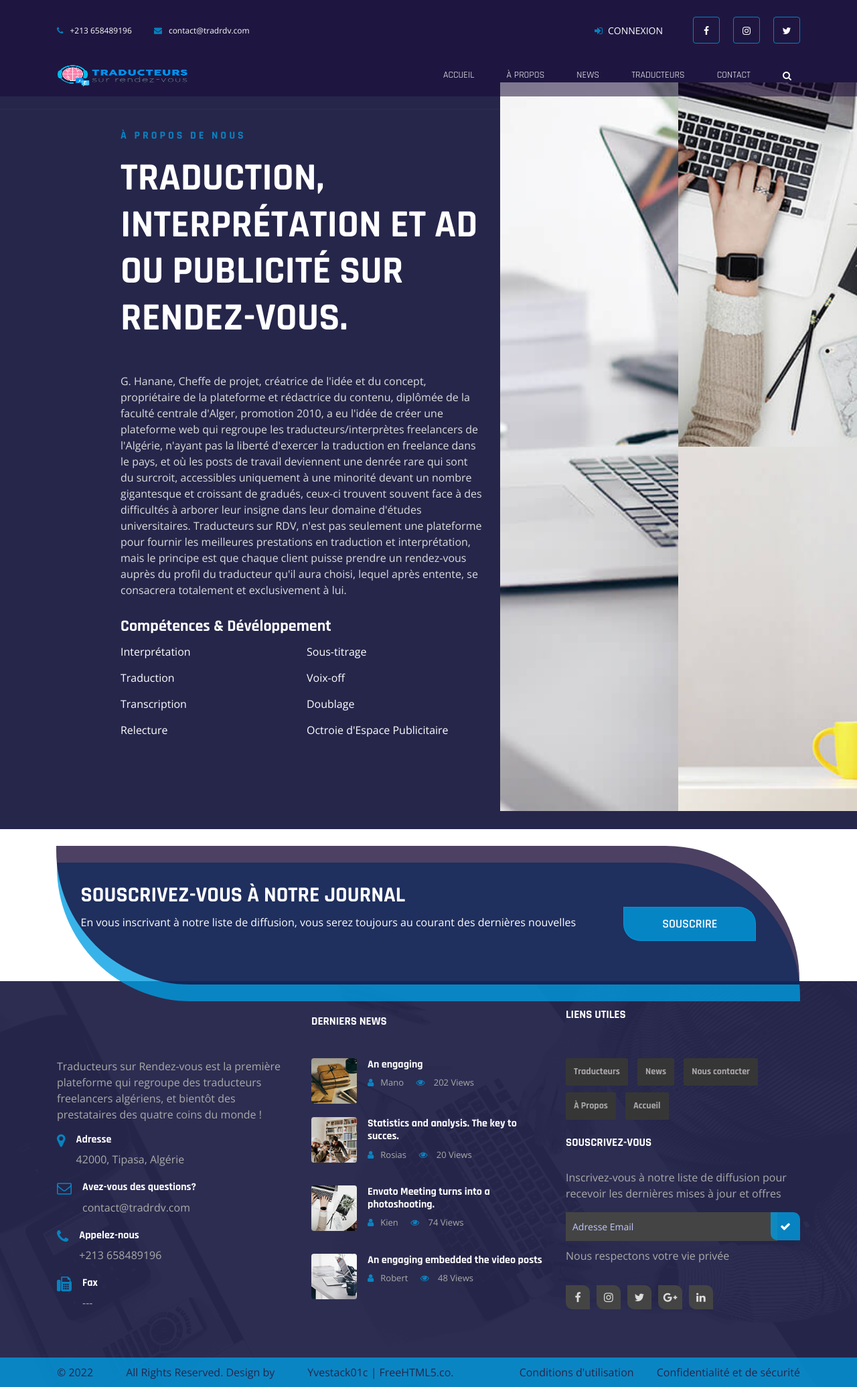
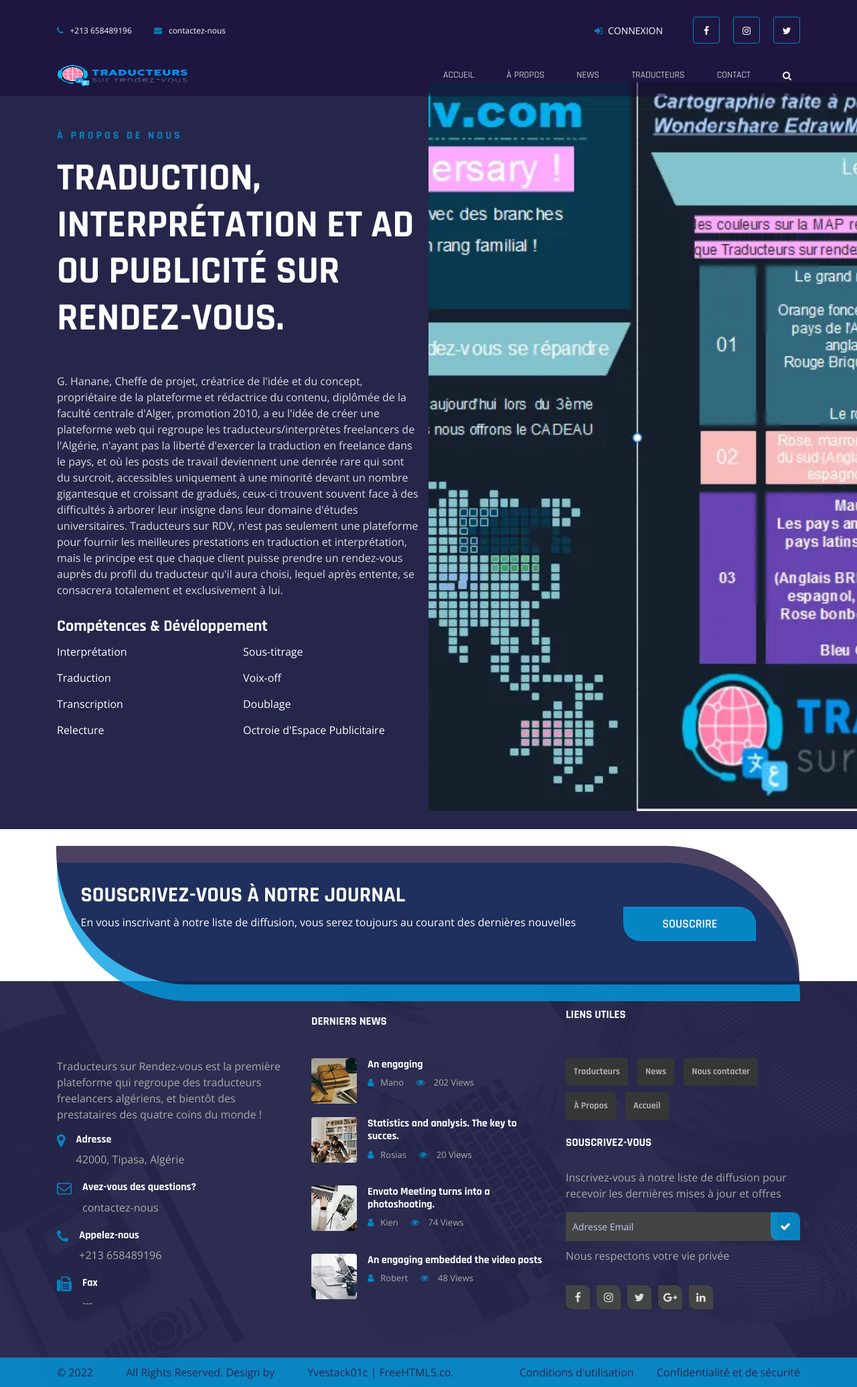
Before and after one commit to yve01stack/Tradrdv, a Flask app: page /about_us in a window 1280 px wide. Shown: the whole page at 67% size. Run offline with Flask 2, Linux system fonts and the light colour scheme; some libraries are stand-ins or nearby versions.

Commit message:
solve some bug

```diff
--- a/app/models.py
+++ b/app/models.py
@@ -326,6 +326,7 @@ class Dashbord(db.Model):
     revenu_work = db.Column(db.Integer, nullable=False, default=0)
     freelance_part = db.Column(db.Integer, nullable=False, default=0)
     donation_save = db.Column(db.Integer, nullable=False, default=0)
+    impot_save = db.Column(db.Integer, nullable=False, default=0)
     revenu_total = db.Column(db.Integer, nullable=False, default=0)
     accueil_view = db.Column(db.Integer, nullable=False, default=0)
     traducteur_view = db.Column(db.Integer, nullable=False, default=0)
@@ -346,6 +347,7 @@ class Dashbord(db.Model):
             last_month.revenu_work = self.revenu_work
             last_month.freelance_part = self.freelance_part
             last_month.donation_save = self.donation_save
+            last_month.impot_save = self.impot_save
             last_month.revenu_total = self.revenu_total
             last_month.accueil_view = self.accueil_view
             last_month.traducteur_view = self.traducteur_view
@@ -358,6 +360,7 @@ class Dashbord(db.Model):
             self.revenu_work = 0
             self.freelance_part = 0
             self.donation_save = 0
+            self.impot_save = 0
             self.revenu_total = 0
             self.accueil_view = 0
             self.traducteur_view = 0
@@ -372,6 +375,7 @@ class Dashbord(db.Model):
         self.revenu_work += revenu_work*eq_da
         self.freelance_part += freelance_part*eq_da
         self.donation_save = round(((self.revenu_abon + self.revenu_test + self.revenu_work)*app.config['DONATION_PART'])/100, 2)
+        self.impot_save = round(((self.revenu_abon + self.revenu_test + self.revenu_work)*app.config['IMPOT_PART'])/100, 2)
         self.revenu_total = self.revenu_abon + self.revenu_test + self.revenu_work
         self.accueil_view += accueil_view
         self.traducteur_view += traducteur_view
--- a/app/templates/about.html
+++ b/app/templates/about.html
@@ -74,7 +74,7 @@
     <section class="trust">
         <div class="container mt-5">
             <div class="row">
-                <div class="offset-xl-1 col-xl-6" data-aos="fade-right" data-aos-delay="200" data-aos-duration="800">
+                <div class="ffset-xl-1 col-xl-6" data-aos="fade-right" data-aos-delay="200" data-aos-duration="800">
                     <div class="title">
                         <h6 class="title-primary">à propos de Nous</h6>
                         <h1>Traduction, Interprétation et ad ou publicité sur rendez-vous.</h1>
@@ -100,23 +100,23 @@
                         <li>Octroie d'Espace Publicitaire</li>
                     </ul>
                 </div>
-                <div class="col-xl-5 gallery mt-5">
+                <div class="col-xl-6 gallery mt-5">
                     <div class="row no-gutters h-100" id="lightgallery">
-                        <a href="{{ url_for('static', filename='assets/images/dev/gallery1.jpg')}}" class="w-50 h-100 gal-img" data-aos="fade-up"
+                        <a href="{{ url_for('static', filename='assets/images/dev/gallery_0.webp')}}" class="w-100 h-100 gal-img" data-aos="fade-up"
                             data-aos-delay="200" data-aos-duration="400">
-                            <img class="img-fluid" src="{{ url_for('static', filename='assets/images/dev/gallery1.jpg')}}" alt="Gallery Image">
+                            <img class="img-fluid" src="{{ url_for('static', filename='assets/images/dev/gallery_0.webp')}}" alt="Gallery Image">
                             <i class="fa fa-caret-right"></i>
                         </a>
-                        <a href="{{ url_for('static', filename='assets/images/dev/gallery2.jpg')}}" class="w-50 h-50 gal-img" data-aos="fade-up"
+                        <!-- <a href="{{ url_for('static', filename='assets/images/dev/gallery_2.webp')}}" class="w-50 h-100 gal-img" data-aos="fade-up"
                             data-aos-delay="400" data-aos-duration="600">
-                            <img class="img-fluid" src="{{ url_for('static', filename='assets/images/dev/gallery2.jpg')}}" alt="Gallery Image">
+                            <img class="img-fluid" src="{{ url_for('static', filename='assets/images/dev/gallery_2.webp')}}" alt="Gallery Image">
                             <i class="fa fa-caret-right"></i>
-                        </a>
-                        <a href="{{ url_for('static', filename='assets/images/dev/gallery3.jpg')}}" class="w-50 h-50 gal-img gal-img3" data-aos="fade-up"
+                        </a> -->
+                        <!-- <a href="{{ url_for('static', filename='assets/images/dev/gallery3.jpg')}}" class="w-50 h-50 gal-img gal-img3" data-aos="fade-up"
                             data-aos-delay="0" data-aos-duration="600">
                             <img class="img-fluid" src="{{ url_for('static', filename='assets/images/dev/gallery3.jpg')}}" alt="Gallery Image">
                             <i class="fa fa-caret-right"></i>
-                        </a>
+                        </a> -->
                     </div>
                 </div>
             </div>
--- a/app/templates/accueil.html
+++ b/app/templates/accueil.html
@@ -44,6 +44,7 @@
                                         <span class="fa fa-star" {% if traducteur.test_score>= 5 %} style="color: orange;" {% endif %}></span>
                                     </h5>
                                     <p>{{traducteur.skill_1}}</p>
+                                    <p {% if traducteur.skill_2=='' %} class="d-none" {% endif %}>{{traducteur.skill_2}}</p>
                                     <p>Pays: {{traducteur.current_country}}</p>
                                     <p>
                                         {% if traducteur.dispo %}
@@ -143,6 +144,7 @@
                                         <span class="fa fa-star" {% if traducteur.test_score>= 5 %} style="color: orange;" {% endif %}></span>
                                     </h5>
                                     <p>{{traducteur.skill_1}}</p>
+                                    <p {% if traducteur.skill_2=='' %} class="d-none" {% endif %}>{{traducteur.skill_2}}</p>
                                     <p>Pays: {{traducteur.current_country}}</p>
                                     <p>
                                         {% if traducteur.dispo %}
@@ -214,7 +216,7 @@
                         <h2>Standard</h2>
                         <p class="desc">Bénéficiez de cette offre durant 6 mois</p>
                         <p class="price">{{config['OFFRE_STATUTS']['standard']['price_eur']}}€  | {{config['OFFRE_STATUTS']['standard']['price_da']}}Da</p>
-                        <p>Cette offre moyenne vous permet de profite des mêmes avantages que l'offre premium mais sur une durée de six mois</p>
+                        <p>Cette offre moyenne vous permet de profiter des mêmes avantages que l'offre premium mais sur une durée de six mois</p>
                         {% if current_user.is_authenticated %}
                         <a href="{{ url_for('offer_subscribe', offer_type='standard', _external=True) }}"
                             class="btn btn-primary {% if current_user.offre_statut=='standard' or current_user.offre_statut=='premium' %} disabled {% endif %}">Abonner</a>
--- a/app/templates/header_footer.html
+++ b/app/templates/header_footer.html
@@ -53,7 +53,7 @@
             <div class="top-header d-none d-sm-flex justify-content-between align-items-center">
                 <div class="contact">
                     <a href="tel:{{config['CALL_CONTACT']}}" class="tel"><i class="fa fa-phone" aria-hidden="true"></i>{{config["CALL_CONTACT"]}}</a>
-                    <a href="mailto:{{config['MAIL_CONTACT']}}"><i class="fa fa-envelope" aria-hidden="true"></i>{{config['MAIL_CONTACT']}}</a>
+                    <a href="mailto:{{config['MAIL_CONTACT']}}"><i class="fa fa-envelope" aria-hidden="true"></i>contactez-nous</a>
                 </div>
                 <nav class="d-flex aic">
                     {% if current_user.is_authenticated %}
@@ -164,7 +164,7 @@
                                 <i class="fa fa-envelope-o"></i>
                                 <div class="media-body ml-3">
                                     <h6>Avez-vous des questions?</h6>
-                                    <a href="mailto:{{ config['MAIL_CONTACT']}}">{{ config['MAIL_CONTACT']}}</a>
+                                    <a href="mailto:{{ config['MAIL_CONTACT']}}">contactez-nous</a>
                                 </div>
                             </div>
                             <div class="media">
--- a/app/templates/traducteur.html
+++ b/app/templates/traducteur.html
@@ -99,6 +99,7 @@
                                                     <span class="fa fa-star" {% if traducteur.test_score>= 5 %} style="color: orange;" {% endif %}></span>
                                                 </h5>
                                                 <p>{{traducteur.skill_1}}</p>
+                                                <p {% if traducteur.skill_2=='' %} class="d-none" {% endif %}>{{traducteur.skill_2}}</p>
                                                 <p>Pays: {{traducteur.current_country}}</p>
                                                 <p>
                                                     {% if traducteur.dispo %}
--- a/app/templates/traducteur_search.html
+++ b/app/templates/traducteur_search.html
@@ -99,6 +99,7 @@
                                                     <span class="fa fa-star" {% if traducteur.Traducteur.test_score>= 5 %} style="color: orange;" {% endif %}></span>
                                                 </h5>
                                                 <p>{{traducteur.Traducteur.skill_1}}</p>
+                                                <p {% if traducteur.Traducteur.skill_2=='' %} class="d-none" {% endif %}>{{traducteur.Traducteur.skill_2}}</p>
                                                 <p>Pays: {{traducteur.Traducteur.current_country}}</p>
                                                 <p>
                                                     {% if traducteur.Traducteur.dispo %}
```
Also changed, not shown: app/templates/admin_panel.html (+15 -4 lines), config.py (+14 -5 lines), app/static/assets/images/dev/gallery-1.jpg (deleted), app/static/assets/images/dev/gallery-2.jpg (deleted), app/static/assets/images/dev/gallery-3.png (deleted), app/static/assets/images/dev/gallery_0.webp (added), app/static/assets/images/dev/gallery_1.webp (added), app/static/assets/images/dev/gallery_2.webp (added).
